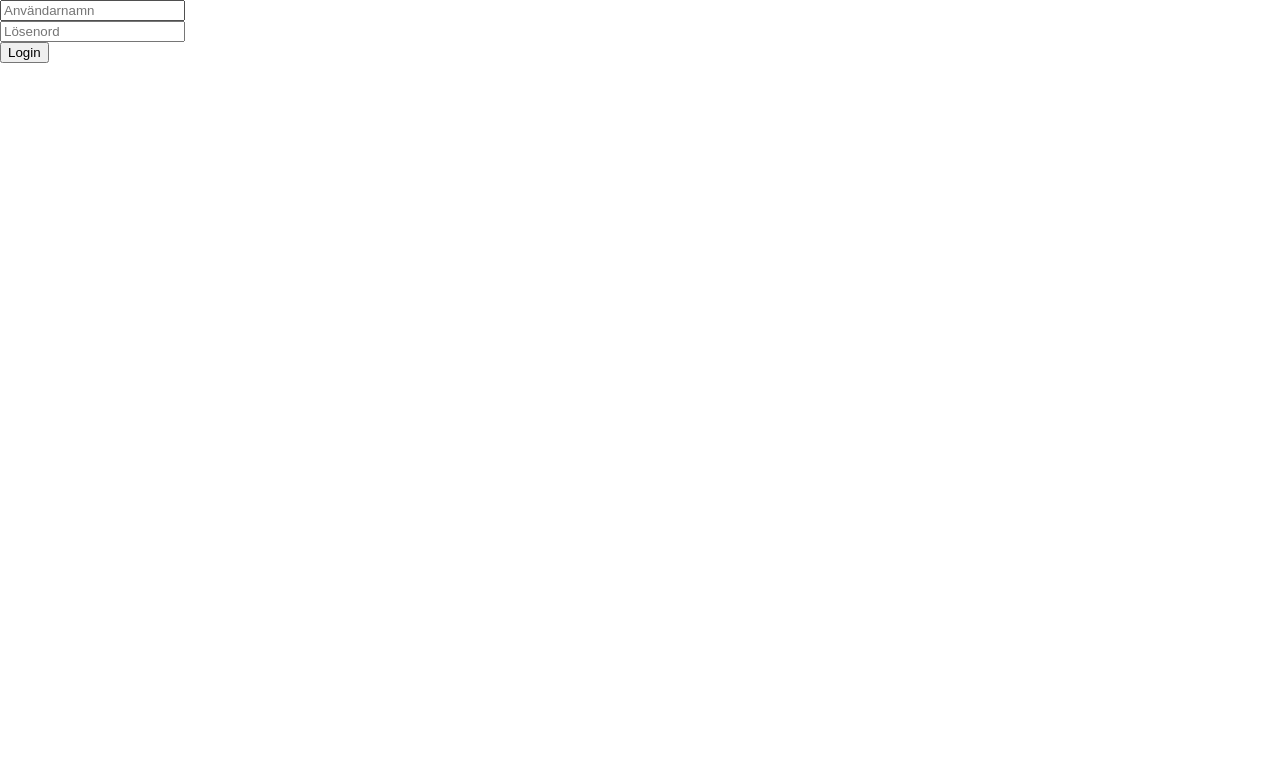
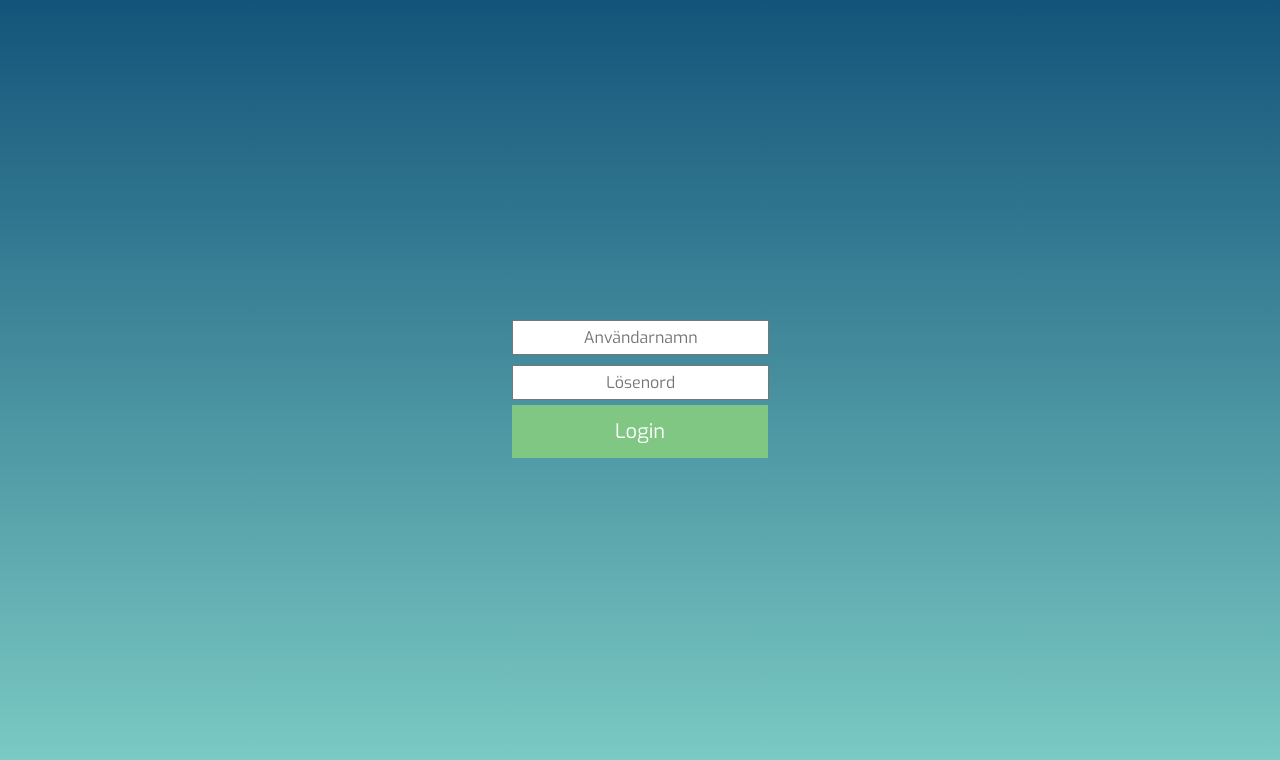
Before and after one commit to RobinKastorp/cv, a plain HTML site: page index.html in a window 1280 px wide. Drawn offline with Linux system fonts and the light colour scheme.

Commit message:
Update main.css

```diff
--- a/css/main.css
+++ b/css/main.css
@@ -6,6 +6,49 @@ html, body, section, h1 {
 }
 
 body {
+	background: linear-gradient(#13547a, #80d0c7);
+}
+
+.login {
+	width:100%;
+	height:100vh;
+}
+
+.field {
+	width:20%;
+    position: absolute;
+    top: 40%;
+    left:40%;
+}
+
+.field input {
+	padding:2%;
+	font-size:16px;
+	width:95%;
+	text-align:center;
+	font-family:Exo;
+}
+
+.field button {
+	transition:background .3s;
+	background:#81C784;
+	padding:5% 0%;
+	border:none;
+	text-align:center;
+	color:white;
+	cursor:pointer;
+	margin-top:5px;
+	font-size:20px;
+	font-family:Exo;
+	width:100%;
+}
+
+.field button:hover, .field button:focus {
+	background:#43A047;
+}
+
+.field input:first-of-type {
+	margin-bottom:10px;
 }
 
 header {
@@ -276,7 +319,7 @@ footer ul {
 footer ul li {
 	transition:color .2s;
 	float:left;
-	width:25%;
+	width:33%;
 	text-align:center;
 	font-size:150%;
 	font-family:Lato;
```
